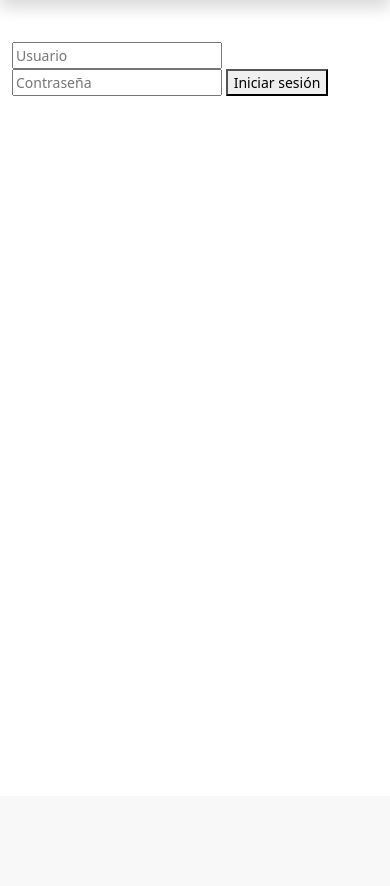
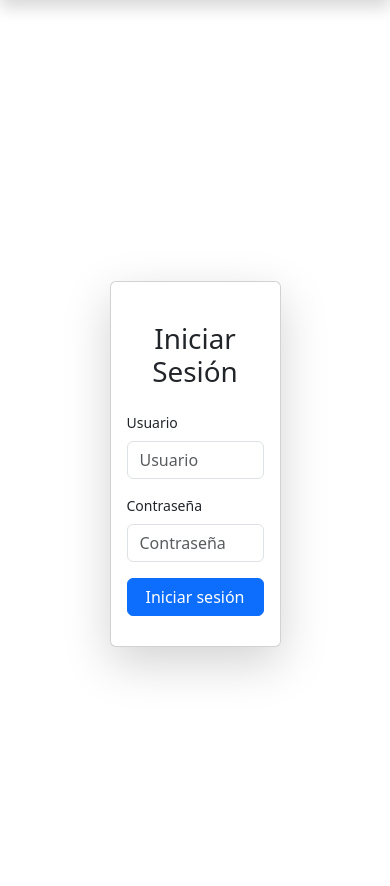
Before and after one commit to ProyectDongo/ADWEB-main1.V, a Django app: page /accounts/login/ in a window 390 px wide. Shown: the part 48-934 px from the top of the page. Before the commit the page ends 144 px from the top, so only its background shows below. Run offline with Django 5.2, Linux system fonts and the light colour scheme; some libraries are stand-ins or nearby versions.

Commit message:
mejorar visuales

```diff
--- a/templates/login/login.html
+++ b/templates/login/login.html
@@ -1,12 +1,33 @@
 {% extends "central.html" %}
 
-{% block title %}Home supervisor {% endblock %}
+{% block title %}Iniciar Sesión {% endblock %}
 
 {% block content %}
-<form method="post" action="{% url 'login' %}">
-    {% csrf_token %}
-    <input type="text" name="username" placeholder="Usuario" required>
-    <input type="password" name="password" placeholder="Contraseña" required>
-    <button type="submit">Iniciar sesión</button>
-</form>
+<div class="container d-flex justify-content-center align-items-center" style="min-height: 100vh;">
+    <div class="card w-50 shadow-lg">
+        <div class="card-body">
+            <h1 class="card-title text-center my-4">Iniciar Sesión</h1>
+            <form method="post" action="{% url 'login' %}" class="needs-validation" novalidate>
+                {% csrf_token %}
+                <div class="mb-3">
+                    <label for="id_username" class="form-label">Usuario</label>
+                    <input type="text" name="username" id="id_username" class="form-control" placeholder="Usuario" required>
+                    <div class="invalid-feedback">
+                        Por favor, ingrese su nombre de usuario.
+                    </div>
+                </div>
+                <div class="mb-3">
+                    <label for="id_password" class="form-label">Contraseña</label>
+                    <input type="password" name="password" id="id_password" class="form-control" placeholder="Contraseña" required>
+                    <div class="invalid-feedback">
+                        Por favor, ingrese su contraseña.
+                    </div>
+                </div>
+                <div class="d-grid gap-2">
+                    <button type="submit" class="btn btn-primary">Iniciar sesión</button>
+                </div>
+            </form>
+        </div>
+    </div>
+</div>
 {% endblock %}
```
Also changed, not shown: templates/listas/detalles_empresa.html (+16 -14 lines), templates/listas/lista_empresas.html (+17 -9 lines), templates/listas/listas_permisos.html (+13 -6 lines).
